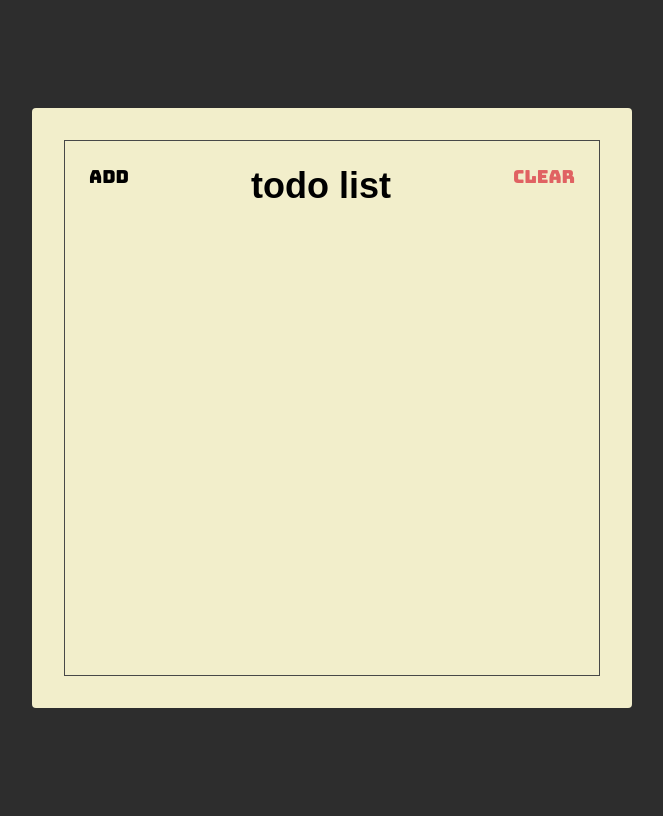
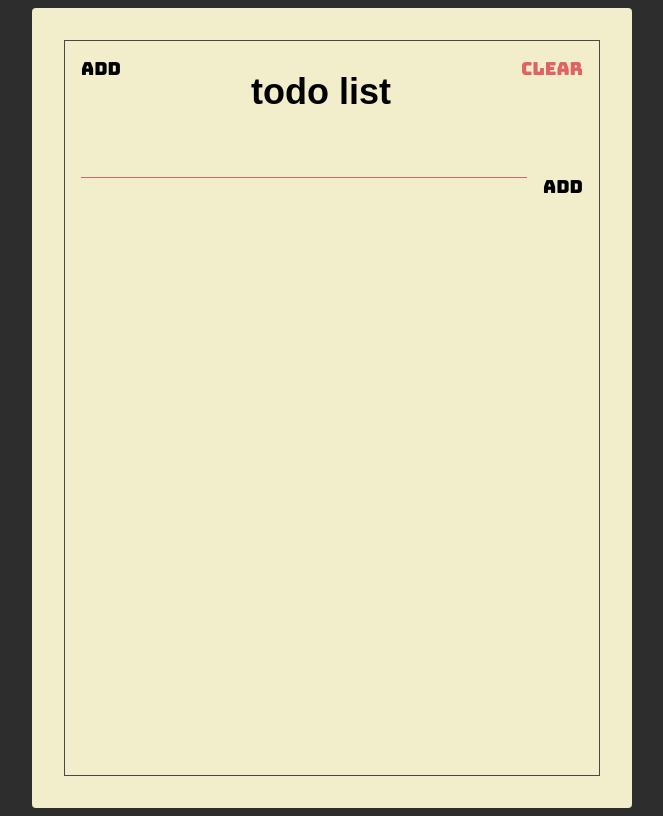
Before and after one commit to edbertlauren/react-course-starter, a website: page index.html in a window 1280 px wide. Shown: the whole page, without its empty margins (308-971 px from the left). Drawn offline with Linux system fonts and the light colour scheme; a web font is replaced by a local one.

Commit message:
add todolist form

```diff
--- a/index.html
+++ b/index.html
@@ -14,11 +14,18 @@
   <body>
     <div class="container">
       <div class="frame">
-        <div class="header">
+        <section class="header">
           <button class="header-btn">Add</button>
           <h1 class="header-title">Todo List</h1>
           <button class="header-btn main-red-color">Clear</button>
-        </div>
+        </section>
+
+        <section class="add">
+          <form class="add-form">
+            <input type="text" class="add-input" />
+            <button class="add-btn">Add</button>
+          </form>
+        </section>
       </div>
     </div>
   </body>
--- a/style.css
+++ b/style.css
@@ -3,11 +3,11 @@
 }
 
 :root {
-  --rain-red-color: #e06262;
+  --main-red-color: #e06262;
 }
 
 .main-red-color {
-  color: var(--rain-red-color);
+  color: var(--main-red-color);
 }
 
 html {
@@ -33,7 +33,7 @@ body. html {
 
 .container {
   width: 600px;
-  height: 600px;
+  height: 800px;
   background-color: #f2eecb;
   border-radius: 4px;
 
@@ -65,9 +65,47 @@ body. html {
 .header-btn {
   font-size: 1.8rem;
   font-family: "Bungee", cursive;
-  padding: 24px;
+  padding: 16px;
+  cursor: pointer;
 
   background: unset;
   border: unset;
   outline: unset;
 }
+
+.add {
+  padding: 16px;
+}
+
+.add-form {
+  display: flex;
+  align-items: flex-start;
+}
+
+.add-input {
+  background: unset;
+  border: unset;
+  padding: 0 64px;
+
+  flex: 1;
+
+  border-bottom: 1px solid var(--main-red-color);
+  outline: unset;
+
+  font-family: "Homenaje", sans-serif;
+  font-size: 16px;
+  text-transform: lowercase;
+}
+
+.add-btn {
+  font-size: 1.8rem;
+  font-family: "Bungee", cursive;
+
+  padding: 16px;
+  padding-right: unset;
+  cursor: pointer;
+
+  background: unset;
+  outline: unset;
+  border: unset;
+}
```
